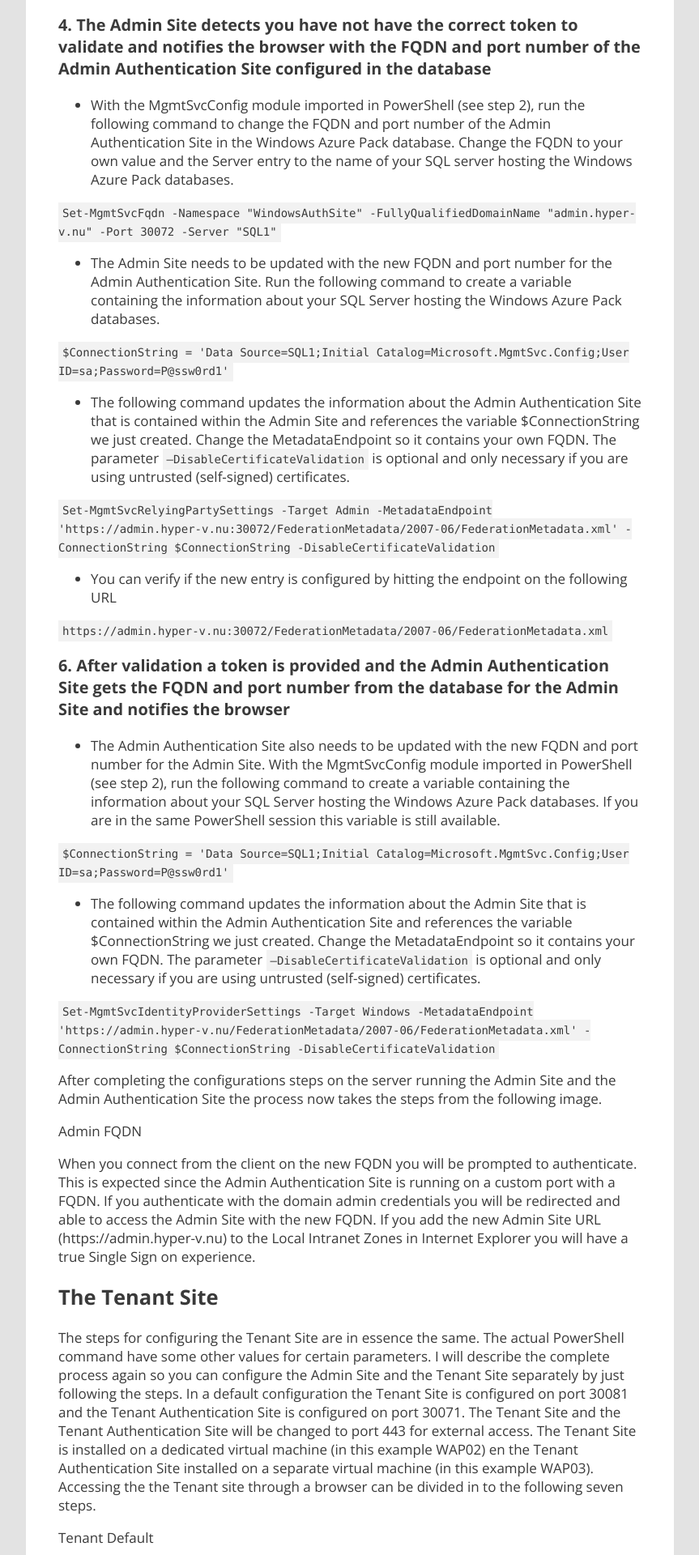
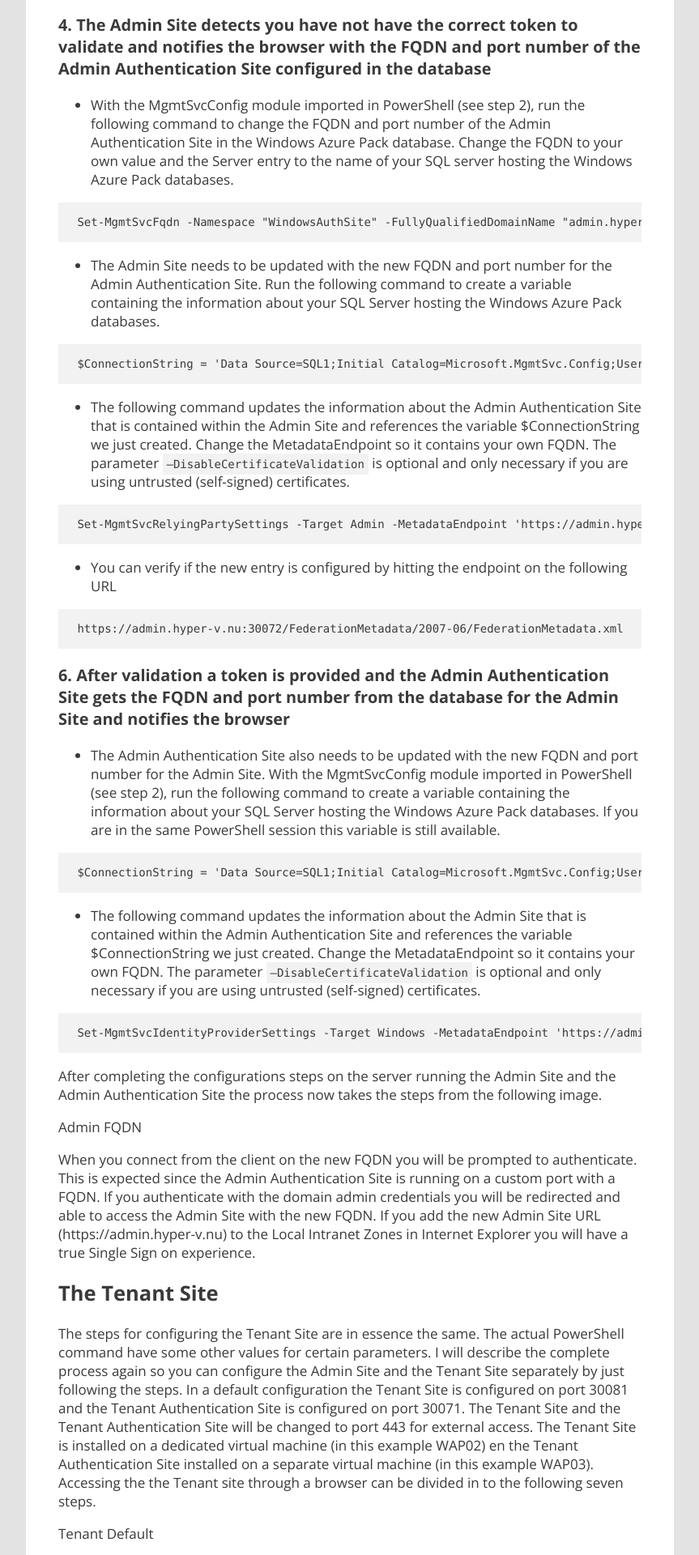
Before and after one commit to marcvaneijk/marcvaneijk.old, a Jekyll site: the page built from _posts/2013-10-29-wapurls.md, in a window 1280 px wide. Shown: the part 2984-4904 px from the top of the page at 81% size, without its empty margins (58-921 px from the left). Built offline with Jekyll 4.4.1, drawn with Linux system fonts in a browser that asks for light colours; nearby versions of some CDN libraries.

````diff
--- a/_posts/2013-10-29-wapurls.md
+++ b/_posts/2013-10-29-wapurls.md
@@ -70,27 +70,41 @@ For this example I want access the Admin Site on https://admin.hyper-v.nu and th
 
 - With the MgmtSvcConfig module imported in PowerShell (see step 2), run the following command to change the FQDN and port number of the Admin Authentication Site in the Windows Azure Pack database. Change the FQDN to your own value and the Server entry to the name of your SQL server hosting the Windows Azure Pack databases.
 
- `Set-MgmtSvcFqdn -Namespace "WindowsAuthSite" -FullyQualifiedDomainName "admin.hyper-v.nu" -Port 30072 -Server "SQL1"`
+ ```
+ Set-MgmtSvcFqdn -Namespace "WindowsAuthSite" -FullyQualifiedDomainName "admin.hyper-v.nu" -Port 30072 -Server "SQL1"
+ ```
+
 - The Admin Site needs to be updated with the new FQDN and port number for the Admin Authentication Site. Run the following command to create a variable containing the information about your SQL Server hosting the Windows Azure Pack databases.
 
- `$ConnectionString = 'Data Source=SQL1;Initial Catalog=Microsoft.MgmtSvc.Config;User ID=sa;Password=P@ssw0rd1'`
+ ```
+ $ConnectionString = 'Data Source=SQL1;Initial Catalog=Microsoft.MgmtSvc.Config;User ID=sa;Password=P@ssw0rd1'
+ ```
 
 - The following command updates the information about the Admin Authentication Site that is contained within the Admin Site and references the variable $ConnectionString we just created. Change the MetadataEndpoint so it contains your own FQDN. The parameter `–DisableCertificateValidation` is optional and only necessary if you are using untrusted (self-signed) certificates.
 
- `Set-MgmtSvcRelyingPartySettings -Target Admin -MetadataEndpoint 'https://admin.hyper-v.nu:30072/FederationMetadata/2007-06/FederationMetadata.xml' -ConnectionString $ConnectionString -DisableCertificateValidation`
+ ```
+ Set-MgmtSvcRelyingPartySettings -Target Admin -MetadataEndpoint 'https://admin.hyper-v.nu:30072/FederationMetadata/2007-06/FederationMetadata.xml' -ConnectionString $ConnectionString -DisableCertificateValidation
+ ```
+
 - You can verify if the new entry is configured by hitting the endpoint on the following URL
 
- `https://admin.hyper-v.nu:30072/FederationMetadata/2007-06/FederationMetadata.xml`
+ ```
+ https://admin.hyper-v.nu:30072/FederationMetadata/2007-06/FederationMetadata.xml
+ ```
 
 ### 6. After validation a token is provided and the Admin Authentication Site gets the FQDN and port number from the database for the Admin Site and notifies the browser
 
 - The Admin Authentication Site also needs to be updated with the new FQDN and port number for the Admin Site. With the MgmtSvcConfig module imported in PowerShell (see step 2), run the following command to create a variable containing the information about your SQL Server hosting the Windows Azure Pack databases. If you are in the same PowerShell session this variable is still available.
 
- `$ConnectionString = 'Data Source=SQL1;Initial Catalog=Microsoft.MgmtSvc.Config;User ID=sa;Password=P@ssw0rd1'`
+ ```
+ $ConnectionString = 'Data Source=SQL1;Initial Catalog=Microsoft.MgmtSvc.Config;User ID=sa;Password=P@ssw0rd1'
+ ```
 
 - The following command updates the information about the Admin Site that is contained within the Admin Authentication Site and references the variable $ConnectionString we just created. Change the MetadataEndpoint so it contains your own FQDN. The parameter `–DisableCertificateValidation` is optional and only necessary if you are using untrusted (self-signed) certificates.
 
- `Set-MgmtSvcIdentityProviderSettings -Target Windows -MetadataEndpoint 'https://admin.hyper-v.nu/FederationMetadata/2007-06/FederationMetadata.xml' -ConnectionString $ConnectionString -DisableCertificateValidation`
+ ```
+ Set-MgmtSvcIdentityProviderSettings -Target Windows -MetadataEndpoint 'https://admin.hyper-v.nu/FederationMetadata/2007-06/FederationMetadata.xml' -ConnectionString $ConnectionString -DisableCertificateValidation
+ ```
 
 After completing the configurations steps on the server running the Admin Site and the Admin Authentication Site the process now takes the steps from the following image.
 
@@ -125,45 +139,67 @@ For this example I want access the Tenant Site on https://manage.hyper-v.nu and
 
 - We need to change the FQDN and the port number of the Tenant Site that is configured in the database. Open PowerShell on the server running the Tenant Site. Import the MgmtSvcConfig module by running the following command.
 
- `Import-Module -Name MgmtSvcConfig`
+ ```
+ Import-Module -Name MgmtSvcConfig
+ ```
 - Change the FQDN and port number of the Tenant Site with the following command. Change the FQDN to your own value and the Server entry to the name of your SQL server hosting the Windows Azure Pack databases.
 
- `Set-MgmtSvcFqdn -Namespace "TenantSite" -FullyQualifiedDomainName "manage.hyper-v.nu" -Port 443 -Server "SQL1"`
+ ```
+ Set-MgmtSvcFqdn -Namespace "TenantSite" -FullyQualifiedDomainName "manage.hyper-v.nu" -Port 443 -Server "SQL1"
+ ```
 
 ### 4. The Tenant Site detects you have not have the correct token to validate and notifies the browser with the FQDN and port number of the Tenant Authentication Site configured in the database
 
 - Open PowerShell on the server running the Tenant Authentication Site. Import the MgmtSvcConfig module by running the following command.
 
- `Import-Module -Name MgmtSvcConfig`
+ ```
+ Import-Module -Name MgmtSvcConfig
+ ```
 - Run the following command to change the FQDN and port number of the Tenant Authentication Site in the Windows Azure Pack database. Change the FQDN to your own value and the Server entry to the name of your SQL server hosting the Windows Azure Pack databases.
 
- `Set-MgmtSvcFqdn -Namespace "AuthSite" -FullyQualifiedDomainName "logon.hyper-v.nu"” -Port 443 -Server "SQL1"`
+ ```
+ Set-MgmtSvcFqdn -Namespace "AuthSite" -FullyQualifiedDomainName "logon.hyper-v.nu"” -Port 443 -Server "SQL1"
+ ```
 - The Tenant Site needs to be updated with the new FQDN and port number for the Tenant Authentication Site. Run the following command on the server running the Tenant Site to create a variable containing the information about your SQL Server hosting the Windows Azure Pack databases.
 
- `$ConnectionString = 'Data Source=SQL1;Initial Catalog=Microsoft.MgmtSvc.Config;User ID=sa;Password=P@ssw0rd1'`
+ ```
+ $ConnectionString = 'Data Source=SQL1;Initial Catalog=Microsoft.MgmtSvc.Config;User ID=sa;Password=P@ssw0rd1'
+ ```
 - The following command updates the information about the Tenant Authentication Site that is contained within the Tenant Site and references the variable $ConnectionString we just created. Change the MetadataEndpoint so it contains your own FQDN. The parameter `–DisableCertificateValidation` is optional and only necessary if you are using untrusted (self-signed) certificates. Execute this command in the same PowerShell session used for creating the $ConnectionString variable on the server running Tenant Site.
 
- `Set-MgmtSvcRelyingPartySettings -Target Tenant -MetadataEndpoint 'https://logon.hyper-v.nu/FederationMetadata/2007-06/FederationMetadata.xml' -ConnectionString $ConnectionString –DisableCertificateValidation`
+ ```
+ Set-MgmtSvcRelyingPartySettings -Target Tenant -MetadataEndpoint 'https://logon.hyper-v.nu/FederationMetadata/2007-06/FederationMetadata.xml' -ConnectionString $ConnectionString –DisableCertificateValidation
+ ```
 
 - You can verify if the new entry is configured correctly by hitting the endpoint on the following URL
 
- `https://logon.hyper-v.nu/FederationMetadata/2007-06/FederationMetadata.xml`
+ ```
+ https://logon.hyper-v.nu/FederationMetadata/2007-06/FederationMetadata.xml
+ ```
 
 ### 6. After validation a token is provided and the Tenant Authentication Site gets the FQDN and port number from the database for the Tenant Site and notifies the browser
 
 - The Tenant Authentication Site also needs to be updated with the new FQDN and port number for the Tenant Site. Open PowerShell on the server running the Tenant Authentication Site. Import the MgmtSvcConfig module by running the following command.
 
- `Import-Module -Name MgmtSvcConfig`
+ ```
+ Import-Module -Name MgmtSvcConfig
+ ```
 - Run the following command to create a variable containing the information about your SQL Server hosting the Windows Azure Pack databases.
 
- `$ConnectionString = 'Data Source=SQL1;Initial Catalog=Microsoft.MgmtSvc.Config;User ID=sa;Password=P@ssw0rd1'`
+ ```
+ $ConnectionString = 'Data Source=SQL1;Initial Catalog=Microsoft.MgmtSvc.Config;User ID=sa;Password=P@ssw0rd1'
+ ```
 - The following command updates the information about the Tenant Site that is contained within the Tenant Authentication Site and references the variable $ConnectionString we just created. Change the MetadataEndpoint so it contains your own FQDN. The parameter `–DisableCertificateValidation` is optional and only necessary if you are using untrusted (self-signed) certificates.
 
- `Set-MgmtSvcIdentityProviderSettings -Target Membership -MetadataEndpoint 'https://manage.hyper-v.nu/FederationMetadata/2007-06/FederationMetadata.xml' -ConnectionString $ConnectionString –DisableCertificateValidation`
+ ```
+ Set-MgmtSvcIdentityProviderSettings -Target Membership -MetadataEndpoint 'https://manage.hyper-v.nu/FederationMetadata/2007-06/FederationMetadata.xml' -ConnectionString $ConnectionString –DisableCertificateValidation
+ ```
 
 - You can verify if the new entry is configured correctly by hitting the endpoint on the following URL
 
- `https://manage.hyper-v.nu/FederationMetadata/2007-06/FederationMetadata.xml`
+ ```
+ https://manage.hyper-v.nu/FederationMetadata/2007-06/FederationMetadata.xml
+ ```
 
 After completing the configurations steps on the server running the Tenant Site and the server running the Tenant Authentication Site the process now takes the steps as displayed in the following image.
 
````
